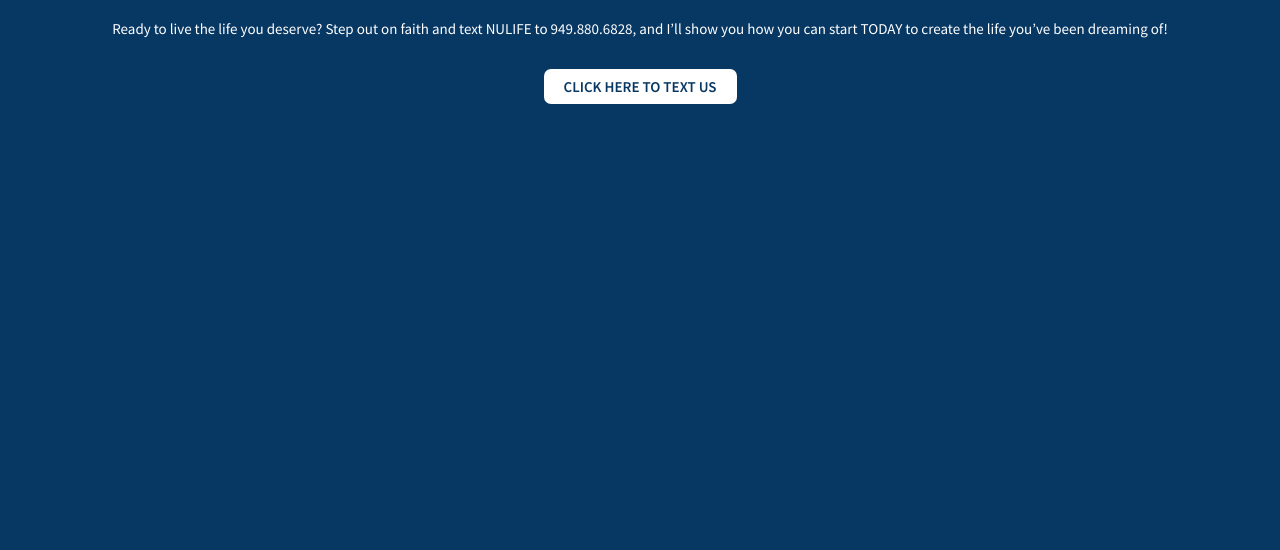
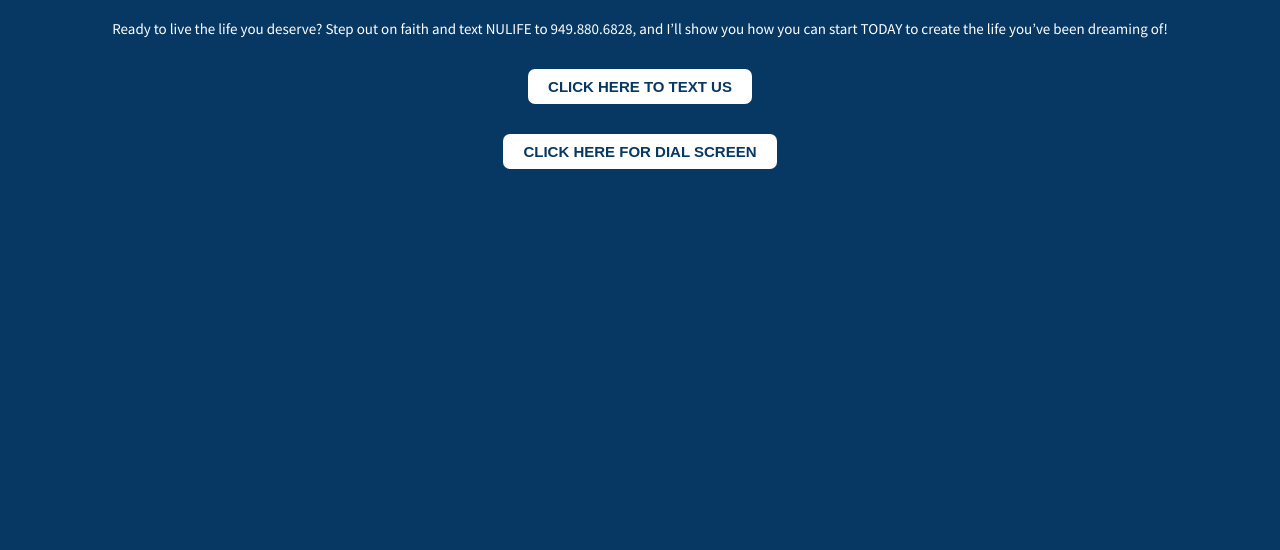
Before and after one commit to themesrare/nulifenation, a plain HTML site: page index.html in a window 1280 px wide. Shown: the part 250-800 px from the top of the page. Drawn offline with Linux system fonts and the light colour scheme.

Commit message:
Update index.html

```diff
--- a/index.html
+++ b/index.html
@@ -1,63 +1 @@
-<!DOCTYPE html>
-<html lang="en">
-
-<head>
-	<meta charset="UTF-8">
-	<meta name="viewport" content="width=device-width, initial-scale=1.0">
-	<link rel="preconnect" href="https://fonts.gstatic.com">
-	<link href="https://fonts.googleapis.com/css2?family=Source+Sans+Pro:wght@400;600&display=swap" rel="stylesheet">
-	<title>Document</title>
-	<style>
-		* {
-			margin: 0;
-			padding: 0;
-		}
-
-		section {
-			width: 100%;
-			margin: 0 auto;
-		}
-
-		.tac {
-			text-align: center;
-		}
-
-		.text {
-			font-size: 15px;
-			line-height: 21px;
-			color: #fff;
-			padding: 30px 15px 0;
-			font-family: 'Source Sans Pro', sans-serif;
-		}
-
-		.button {
-			display: inline-block;
-			margin-top: 30px;
-			font-size: 15px;
-			line-height: 35px;
-			color: #073763;
-			background: #fff;
-			font-family: 'Source Sans Pro', sans-serif;
-			text-decoration: none;
-			text-transform: uppercase;
-			font-weight: 600;
-			padding: 0 20px;
-			border-radius: 7px;
-		}
-
-	</style>
-</head>
-
-<body bgcolor="#073763">
-
-	<section class="tac">
-		<img src="nulife_logo.png" style="margin-top: 100px;width: 160px;border-radius: 7px;box-shadow: 0 0 10px 0px #8c9aa7;" alt="">
-	</section>
-	<section class="tac">
-		<div class="text">Ready to live the life you deserve? Step out on faith and text NULIFE to 949.880.6828, and I’ll show you how you can start TODAY to create the life you’ve been dreaming of!</div>
-		<a class="button" href="sms://+9498806828;?&body=NULIFE">Click here to text us</a>
-	</section>
-
-</body>
-
-</html>
+<!DOCTYPE html><html lang="en"><head><meta charset="UTF-8"><meta name="viewport" content="width=device-width, initial-scale=1.0"><link rel="preconnect" href="https://fonts.gstatic.com"><link href="https://fonts.googleapis.com/css2?family=Source+Sans+Pro:wght@400;600&display=swap" rel="stylesheet"><title>Document</title><style>*{margin:0;padding:0}section{width:100%;margin:0 auto}.tac{text-align:center}.text{font-size:15px;line-height:21px;color:#fff;padding:30px 15px 0;font-family:'Source Sans Pro',sans-serif}.button{display:inline-block;margin-top:30px;font-size:15px;line-height:35px;color:#073763;background:#fff;font-family:sans-serif;text-decoration:none;text-transform:uppercase;font-weight:600;padding:0 20px;border-radius:7px}</style></head><body bgcolor="#073763"><section class="tac"> <img src="nulife_logo.png" style="margin-top: 100px;width: 160px;border-radius: 7px;box-shadow: 0 0 10px 0px #8c9aa7;" alt=""> </section> <section class="tac"><div class="text">Ready to live the life you deserve? Step out on faith and text NULIFE to 949.880.6828, and I’ll show you how you can start TODAY to create the life you’ve been dreaming of!</div> <a class="button" href="sms://+9498806828;?&body=NULIFE">Click here to text us</a><br> <a class="button" href="tel:+9498806828">Click here for dial screen</a> </section></body></html>
```
